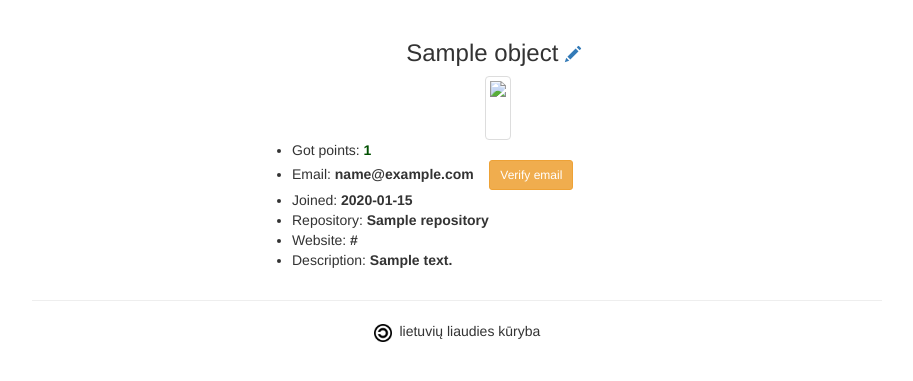
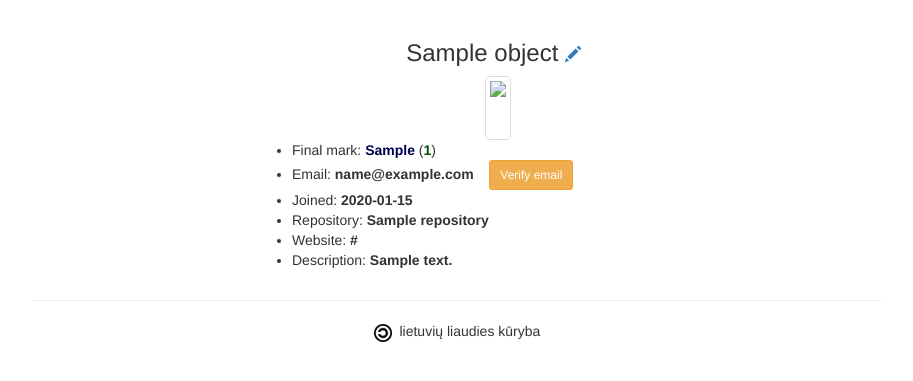
Before and after one commit to niekas/Hack4LT, a Django app: template src/hack4lt/templates/hack4lt/profile_detail.html in a window 1280 px wide. Shown: the part 52-433 px from the top of the page, without its empty margins (183-1096 px from the left). Run offline with Django 3.2, Linux system fonts and the light colour scheme; the template is opened without the code that fills it: most values are stand-ins (such as "Sample title", 1, 10 or a date in 2020); some libraries are stand-ins or nearby versions.

Commit message:
Fix final mark display in profile page.

```diff
--- a/src/hack4lt/templates/hack4lt/profile_detail.html
+++ b/src/hack4lt/templates/hack4lt/profile_detail.html
@@ -23,8 +23,8 @@
     </div>
     <div class="col-md-8 col-md-offset-3">
         <ul>
-          {% if user.final_mark %}
-            <li>{% trans 'Final mark' %}: <b style="color: rgb(0, 0, 80);">{{ user.final_mark }}</b> (<b style="color: rgb(0, 80, 0);">{{ total_points }}</b>)</li>
+          {% if object.final_mark %}
+            <li>{% trans 'Final mark' %}: <b style="color: rgb(0, 0, 80);">{{ object.final_mark }}</b> (<b style="color: rgb(0, 80, 0);">{{ total_points }}</b>)</li>
           {% else %}
             <li>{% trans 'Got points' %}: <b style="color: rgb(0, 80, 0);">{{ total_points }}</b></li>
           {% endif %}
```
